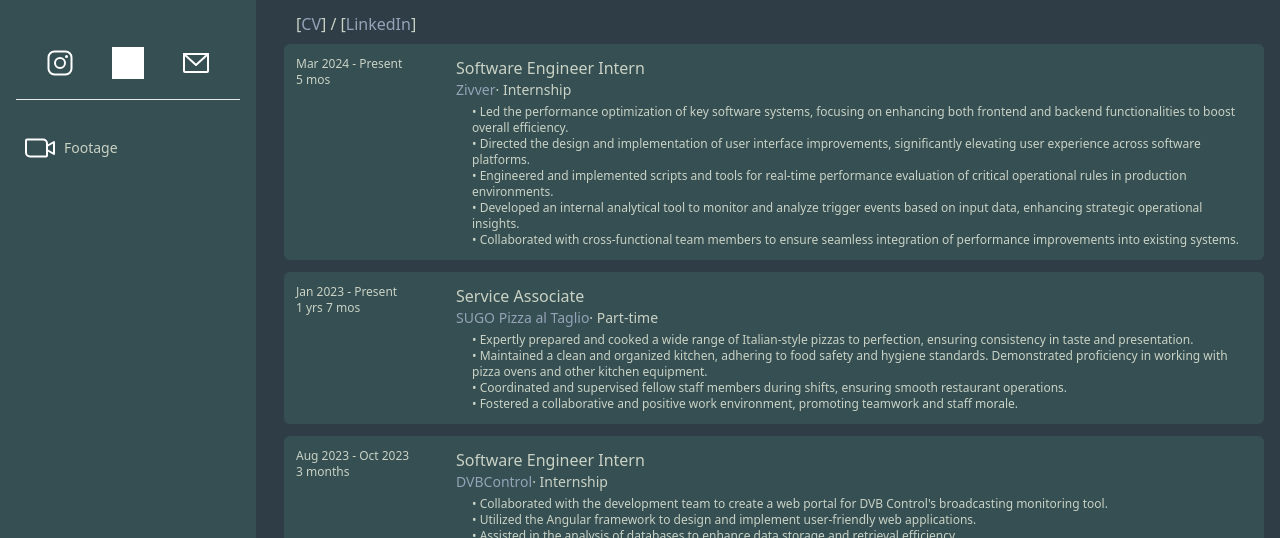
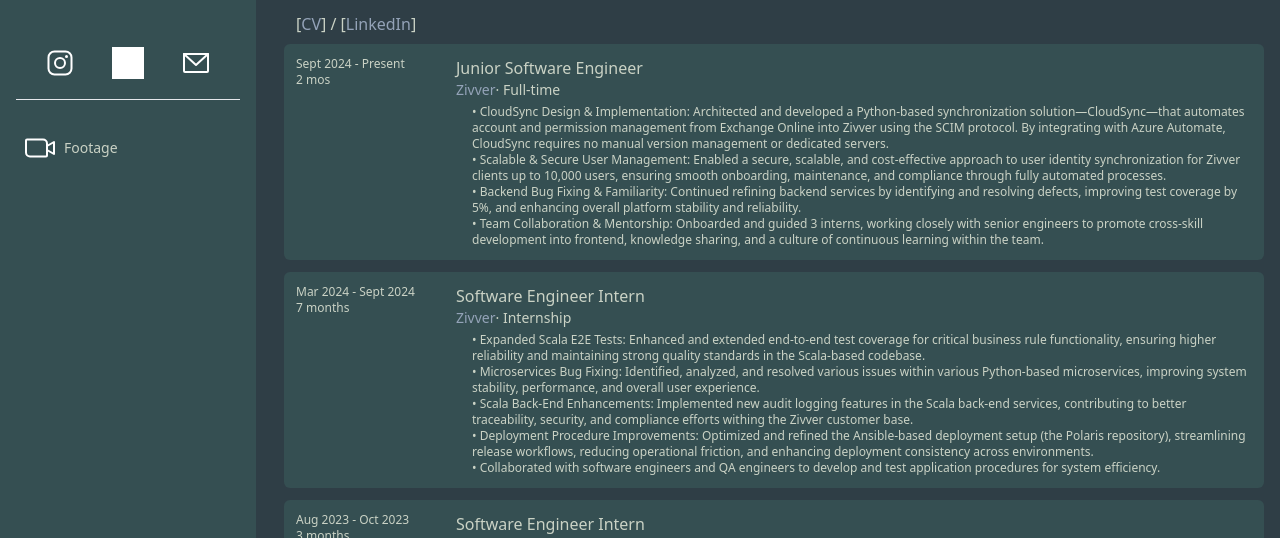
Before and after one commit to ErikDoytchinov/erik.doytchinov, a React (Vite) app in the folder client/: page / in a window 1280 px wide. Shown: the part 225-763 px from the top of the page. Built offline with nearby package versions, Linux system fonts and the light colour scheme; grey boxes are pictures that could not be loaded.

Commit message:
Update experiences and projects

```diff
--- a/client/src/erik-doytchinov/portfolio/Portfolio.tsx
+++ b/client/src/erik-doytchinov/portfolio/Portfolio.tsx
@@ -42,7 +42,7 @@ function Portfolio() {
             <h1 className="text-2xl ml-6 pt-1 left-3 ">Experiences</h1>
             <p className="ml-6 pt-5 left-3  bg-gradient-to-tr:bg-slate-300">
                 [
-                <a href="/resume.pdf" className="text-slate-400">
+                <a href="" className="text-slate-400">
                     CV
                 </a>
                 ] / [
@@ -111,8 +111,24 @@ function Portfolio() {
                         bar.
                     </p>
                 </li>
-                <li className="list-item pt-1 pl-3"></li>
             </ul>
+            <hr className="h-px my-5 bg-gray-200 border-0 dark:bg-gray-700"></hr>
+            <ul className=" list-inside ml-3 pt-2">
+                <li className="list-item pt-1 pl-3">
+                    <a
+                        href="https://github.com/ErikDoytchinov/Downtube"
+                        className="text-slate-400"
+                    >
+                        Downtube
+                    </a>
+                    <p>
+                        - A Python server that allows users to download youtube
+                        videos. Utilizes the youtube-dl library to fetch video
+                        data.
+                    </p>
+                </li>
+            </ul>
+            <hr className="h-px my-5 bg-gray-200 border-0 dark:bg-gray-700"></hr>
             <ul className=" list-inside ml-3 pt-2">
                 <li className="list-item pt-1 pl-3">
                     <a
@@ -127,7 +143,6 @@ function Portfolio() {
                         framework. Currently in development.
                     </p>
                 </li>
-                <li className="list-item pt-1 pl-3"></li>
             </ul>
         </div>
     );
--- a/client/src/erik-doytchinov/portfolio/properties.json
+++ b/client/src/erik-doytchinov/portfolio/properties.json
@@ -1,32 +1,33 @@
 {
     "experiences": [
+        {
+            "title": "Junior Software Engineer",
+            "link": "https://www.zivver.com/",
+            "company": "Zivver",
+            "type": "Full-time",
+            "startDate": "Sept 2024",
+            "endDate": "Present",
+            "description": [
+                "CloudSync Design & Implementation: Architected and developed a Python-based synchronization solution—CloudSync—that automates account and permission management from Exchange Online into Zivver using the SCIM protocol. By integrating with Azure Automate, CloudSync requires no manual version management or dedicated servers.",
+                "Scalable & Secure User Management: Enabled a secure, scalable, and cost-effective approach to user identity synchronization for Zivver clients up to 10,000 users, ensuring smooth onboarding, maintenance, and compliance through fully automated processes.",
+                "Backend Bug Fixing & Familiarity: Continued refining backend services by identifying and resolving defects, improving test coverage by 5%, and enhancing overall platform stability and reliability.",
+                "Team Collaboration & Mentorship: Onboarded and guided 3 interns, working closely with senior engineers to promote cross-skill development into frontend, knowledge sharing, and a culture of continuous learning within the team."
+            ]
+        },
         {
             "title": "Software Engineer Intern",
             "link": "https://www.zivver.com/",
             "company": "Zivver",
             "type": "Internship",
             "startDate": "Mar 2024",
-            "endDate": "Present",
+            "endDate": "Sept 2024",
+            "totalTime": "7 months",
             "description": [
-                "Led the performance optimization of key software systems, focusing on enhancing both frontend and backend functionalities to boost overall efficiency.",
-                "Directed the design and implementation of user interface improvements, significantly elevating user experience across software platforms.",
-                "Engineered and implemented scripts and tools for real-time performance evaluation of critical operational rules in production environments.",
-                "Developed an internal analytical tool to monitor and analyze trigger events based on input data, enhancing strategic operational insights.",
-                "Collaborated with cross-functional team members to ensure seamless integration of performance improvements into existing systems."
-            ]
-        },
-        {
-            "title": "Service Associate",
-            "link": "https://sugo.nl/",
-            "company": "SUGO Pizza al Taglio",
-            "type": "Part-time",
-            "startDate": "Jan 2023",
-            "endDate": "Present",
-            "description": [
-                "Expertly prepared and cooked a wide range of Italian-style pizzas to perfection, ensuring consistency in taste and presentation.",
-                "Maintained a clean and organized kitchen, adhering to food safety and hygiene standards. Demonstrated proficiency in working with pizza ovens and other kitchen equipment.",
-                "Coordinated and supervised fellow staff members during shifts, ensuring smooth restaurant operations.",
-                "Fostered a collaborative and positive work environment, promoting teamwork and staff morale."
+                "Expanded Scala E2E Tests: Enhanced and extended end-to-end test coverage for critical business rule functionality, ensuring higher reliability and maintaining strong quality standards in the Scala-based codebase.",
+                "Microservices Bug Fixing: Identified, analyzed, and resolved various issues within various Python-based microservices, improving system stability, performance, and overall user experience.",
+                "Scala Back-End Enhancements: Implemented new audit logging features in the Scala back-end services, contributing to better traceability, security, and  compliance efforts withing the Zivver customer base.",
+                "Deployment Procedure Improvements: Optimized and refined the Ansible-based deployment setup (the Polaris repository), streamlining release workflows, reducing operational friction, and enhancing deployment consistency across environments.",
+                "Collaborated with software engineers and QA engineers to develop and test application procedures for system efficiency."
             ]
         },
         {
@@ -45,18 +46,18 @@
             ]
         },
         {
-            "title": "Customer Service Assistant",
-            "link": "https://jackastors.com/",
-            "company": "Jack Astor's Bar and Grill",
+            "title": "Service Associate",
+            "link": "https://sugo.nl/",
+            "company": "SUGO Pizza al Taglio",
             "type": "Part-time",
-            "startDate": "Feb 2022",
-            "endDate": "Sep 2022",
-            "totalTime": "7 months",
+            "startDate": "Jan 2023",
+            "endDate": "Sept 2024",
+            "totalTime": "1 year 9 months",
             "description": [
-                "Skilled in delivering outstanding service by greeting and serving customers.",
-                "Strong customer service attitude, self-reliant, dependable, able to prioritize, and multitask.",
-                "Experience working as a leader and able to work well with others to accomplish a goal.",
-                "Experienced with handling of high volume of customers."
+                "Expertly prepared and cooked a wide range of Italian-style pizzas to perfection, ensuring consistency in taste and presentation.",
+                "Maintained a clean and organized kitchen, adhering to food safety and hygiene standards. Demonstrated proficiency in working with pizza ovens and other kitchen equipment.",
+                "Coordinated and supervised fellow staff members during shifts, ensuring smooth restaurant operations.",
+                "Fostered a collaborative and positive work environment, promoting teamwork and staff morale."
             ]
         }
     ]
```
